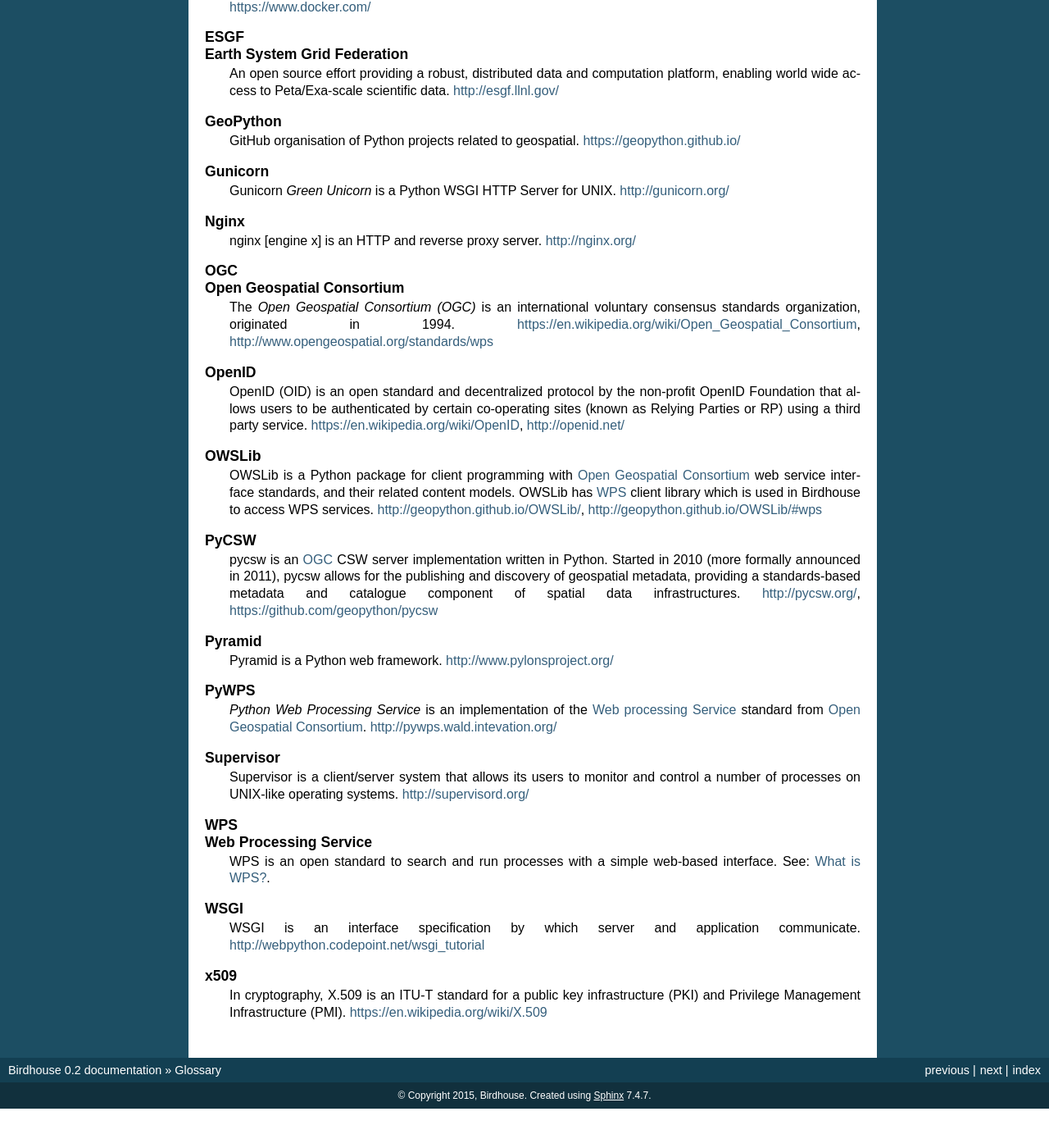
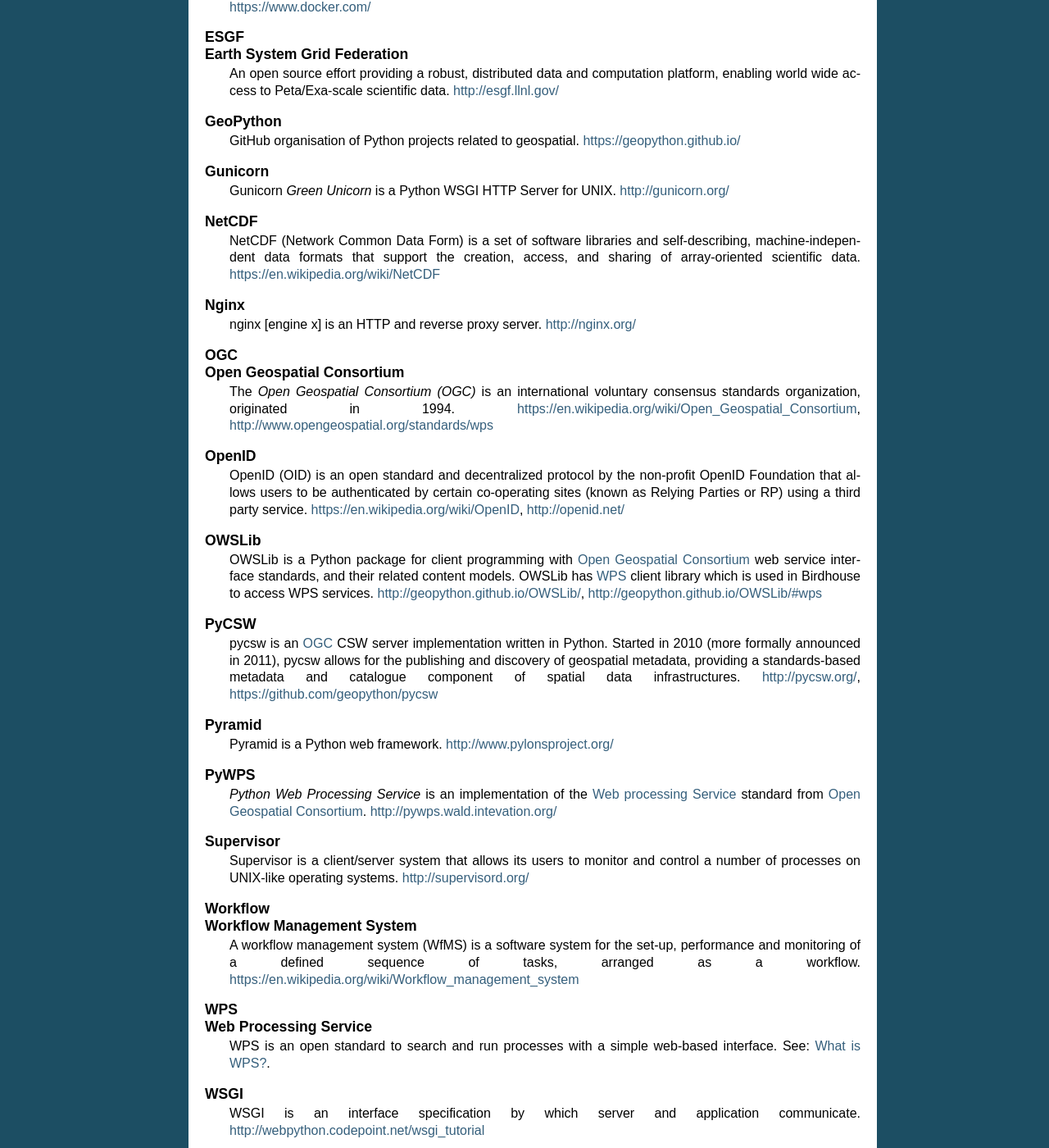
Before and after one commit to bird-house/birdhouse-docs, a Sphinx documentation site: the page built from docs/source/glossary.rst, in a window 1280 px wide and 1400 px high, scrolled down 732 px. Shown: the whole window at 82% size. Built offline with Sphinx 7.4.7, drawn with Linux system fonts in a browser that asks for light colours; before the commit the page ends 2084 px from its top, so only the background shows below that.

Commit message:
update glossary

```diff
--- a/docs/source/glossary.rst
+++ b/docs/source/glossary.rst
@@ -97,3 +97,12 @@
    x509
       In cryptography, X.509 is an ITU-T standard for a public key infrastructure (PKI) and Privilege Management Infrastructure (PMI).
       https://en.wikipedia.org/wiki/X.509
+
+   NetCDF
+      NetCDF (Network Common Data Form) is a set of software libraries and self-describing, machine-independent data formats that support the creation, access, and sharing of array-oriented scientific data.
+      https://en.wikipedia.org/wiki/NetCDF
+
+   Workflow
+   Workflow Management System
+       A workflow management system (WfMS) is a software system for the set-up, performance and monitoring of a defined sequence of tasks, arranged as a workflow.
+       https://en.wikipedia.org/wiki/Workflow_management_system
```
